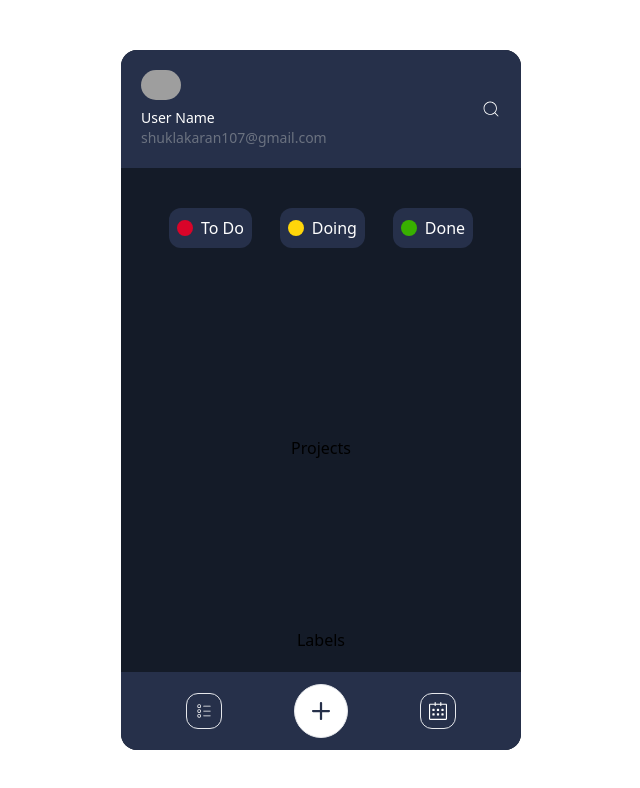
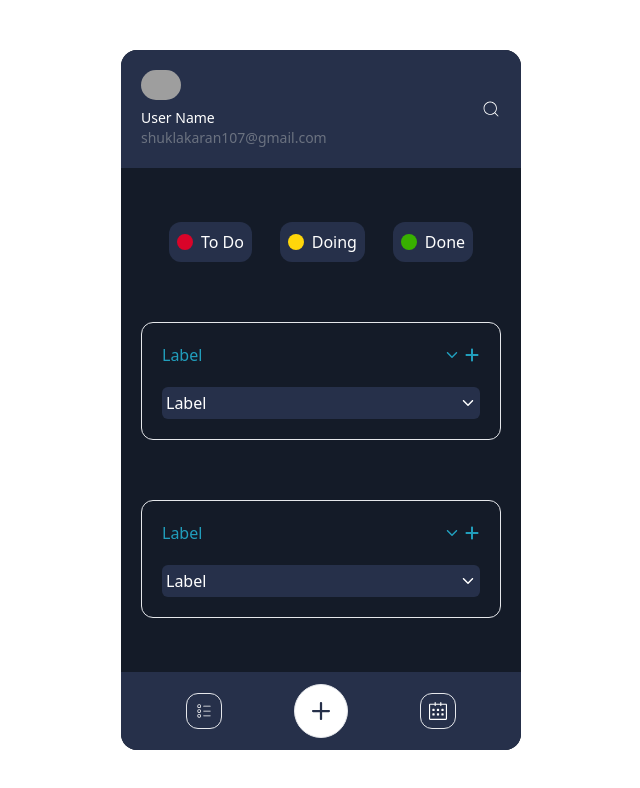
Before and after one commit to Sh-karan27/TodoApp, a React (Vite) app: page / in a window 1280 px wide. Shown: the top 788 px of the page, without its empty margins (319-959 px from the left). Built offline with nearby package versions, Linux system fonts and the light colour scheme; grey boxes are pictures that could not be loaded.

Commit message:
adjusting components

```diff
--- a/src/components/Labels.jsx
+++ b/src/components/Labels.jsx
@@ -1,7 +1,28 @@
-import React from 'react';
+import React from "react";
+import { IoIosArrowDown } from "react-icons/io";
+import { FaPlus } from "react-icons/fa6";
 
 const Labels = () => {
-  return <div>Labels</div>;
+  return (
+    <section className="w-full   flex items-center justify-center py-5 px-5">
+      <div className="w-full h-full  flex flex-col items-center justify-center gap-5 border px-5 py-5 rounded-xl ">
+        <div className="w-full flex  items-center justify-between">
+          <h1 className="text-[#219ebc]">Label</h1>
+          <div className="flex items-center justify-center gap-1">
+            <IoIosArrowDown className="text-[#219ebc]" />
+            <FaPlus className="text-[#219ebc]" />
+          </div>
+        </div>
+
+        <div className="w-full h-full flex flex-col items-center justify-center ">
+          <div className="w-full flex  items-center justify-between bg-[#26304A] px-1 py-1 rounded-md ">
+            <h1 className="text-white">Label</h1>
+            <IoIosArrowDown className="text-white" />
+          </div>
+        </div>
+      </div>
+    </section>
+  );
 };
 
 export default Labels;
--- a/src/components/Projects.jsx
+++ b/src/components/Projects.jsx
@@ -1,7 +1,29 @@
-import React from 'react';
+import React from "react";
+import { IoIosArrowDown } from "react-icons/io";
+import { FaPlus } from "react-icons/fa6";
 
 const Projects = () => {
-  return <div>Projects</div>;
+  return (
+    <section className="w-full   flex items-center justify-center py-5 px-5">
+    <div className="w-full h-full  flex flex-col items-center justify-center gap-5 border px-5 py-5 rounded-xl ">
+      <div className="w-full flex  items-center justify-between">
+        <h1 className="text-[#219ebc]">Label</h1>
+        <div className="flex items-center justify-center gap-1">
+          <IoIosArrowDown className="text-[#219ebc]" />
+          <FaPlus className="text-[#219ebc]" />
+        </div>
+      </div>
+
+      <div className="w-full h-full flex flex-col items-center justify-center ">
+        <div className="w-full flex  items-center justify-between bg-[#26304A] px-1 py-1 rounded-md ">
+          <h1 className="text-white">Label</h1>
+          <IoIosArrowDown className="text-white" />
+        </div>
+      </div>
+    </div>
+  </section>
+
+  );
 };
 
 export default Projects;
--- a/src/components/Todo.jsx
+++ b/src/components/Todo.jsx
@@ -9,7 +9,7 @@ const Todo = () => {
   return (
     <section className="container ">
       <Header />
-      <div className="w-full h-full flex flex-col items-center justify-between m-5">
+      <div className="w-full h-full flex flex-col items-center justify-center gap-5">
         <Status />
         <Projects />
         <Labels />
```
